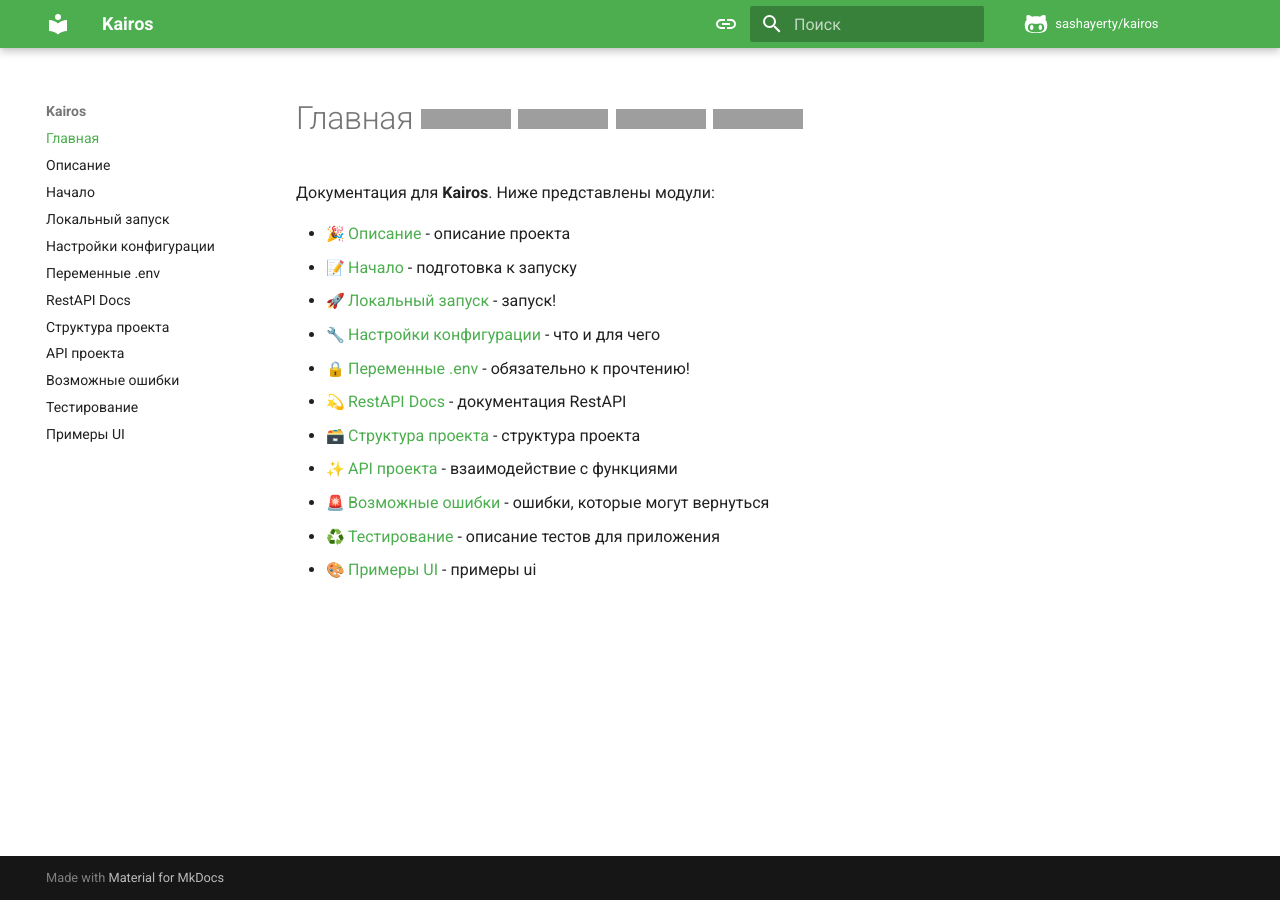
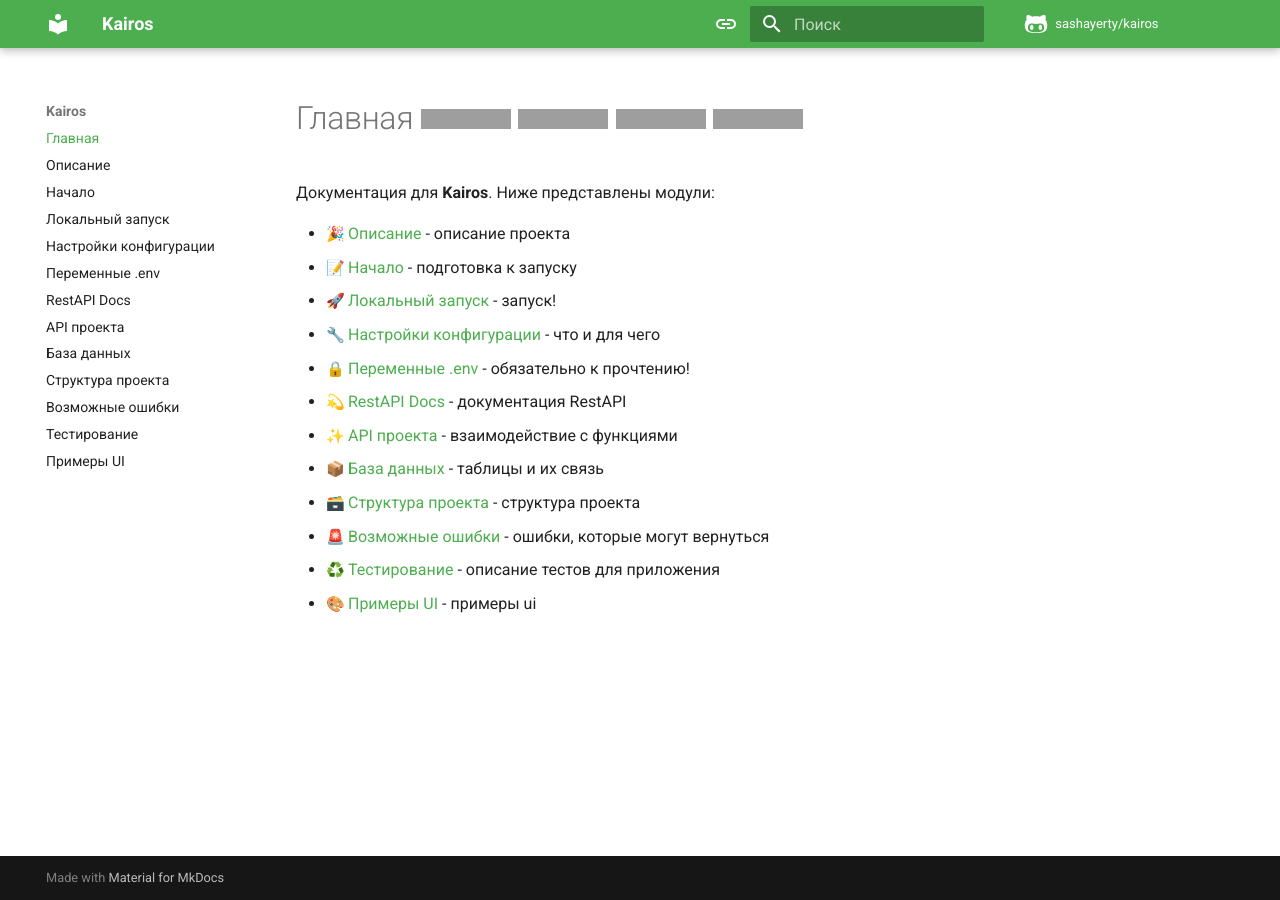
Before and after one commit to Sashayerty/kairos, an MkDocs documentation site: the page built from docs/README.md, in a window 1280 px wide, cut to the strip 0-900 px from the top of the page. Built offline with MkDocs 1.6.1 and Material for MkDocs 9.7.7, drawn with Linux system fonts in a browser that asks for light colours; emoji names are drawn with the system emoji font; comment, search, counter and statistics services are not loaded; grey boxes are pictures that could not be loaded.

Commit message:
Обновлена документация: добавлен файл database.md, изменены README.md и mkdocs.yml

```diff
--- a/docs/README.md
+++ b/docs/README.md
@@ -8,8 +8,9 @@
 - [:wrench: Настройки конфигурации](./config_settings.md) - что и для чего
 - [:lock: Переменные .env](./dotenv_variables.md) - обязательно к прочтению!
 - [:dizzy: RestAPI Docs](./restapi.md) - документация RestAPI
+- [:sparkles: API проекта](./api.md) - взаимодействие с функциями
+- [:package: База данных](./database.md) - таблицы и их связь
 - [:card_file_box: Структура проекта](./structure.md) - структура проекта
-- [:sparkles: API проекта](./api.md) - взаимодействие с функциями
 - [:rotating_light: Возможные ошибки](./exceptions.md) - ошибки, которые могут вернуться
 - [:recycle: Тестирование](./tests.md) - описание тестов для приложения
 - [:art: Примеры UI](./ui_examples.md) - примеры ui
--- a/mkdocs.yml
+++ b/mkdocs.yml
@@ -9,8 +9,9 @@
   - "Настройки конфигурации": config_settings.md
   - "Переменные .env": dotenv_variables.md
   - "RestAPI Docs": restapi.md
+  - "API проекта": api.md
+  - "База данных": database.md
   - "Структура проекта": structure.md
-  - "API проекта": api.md
   - "Возможные ошибки": exceptions.md
   - "Тестирование": tests.md
   - "Примеры UI": ui_examples.md
```
Also changed, not shown: docs/database.md (added, +28 -0 lines).
